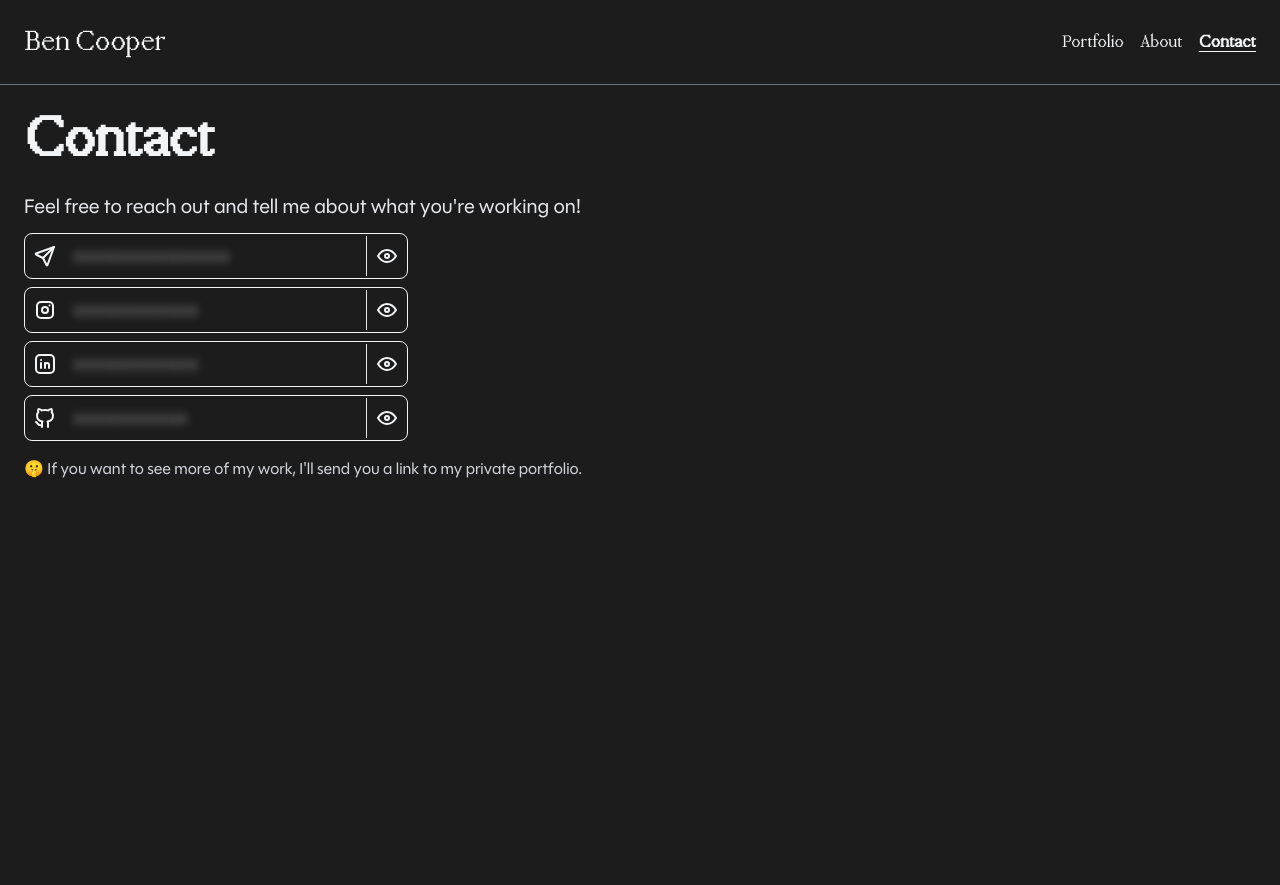
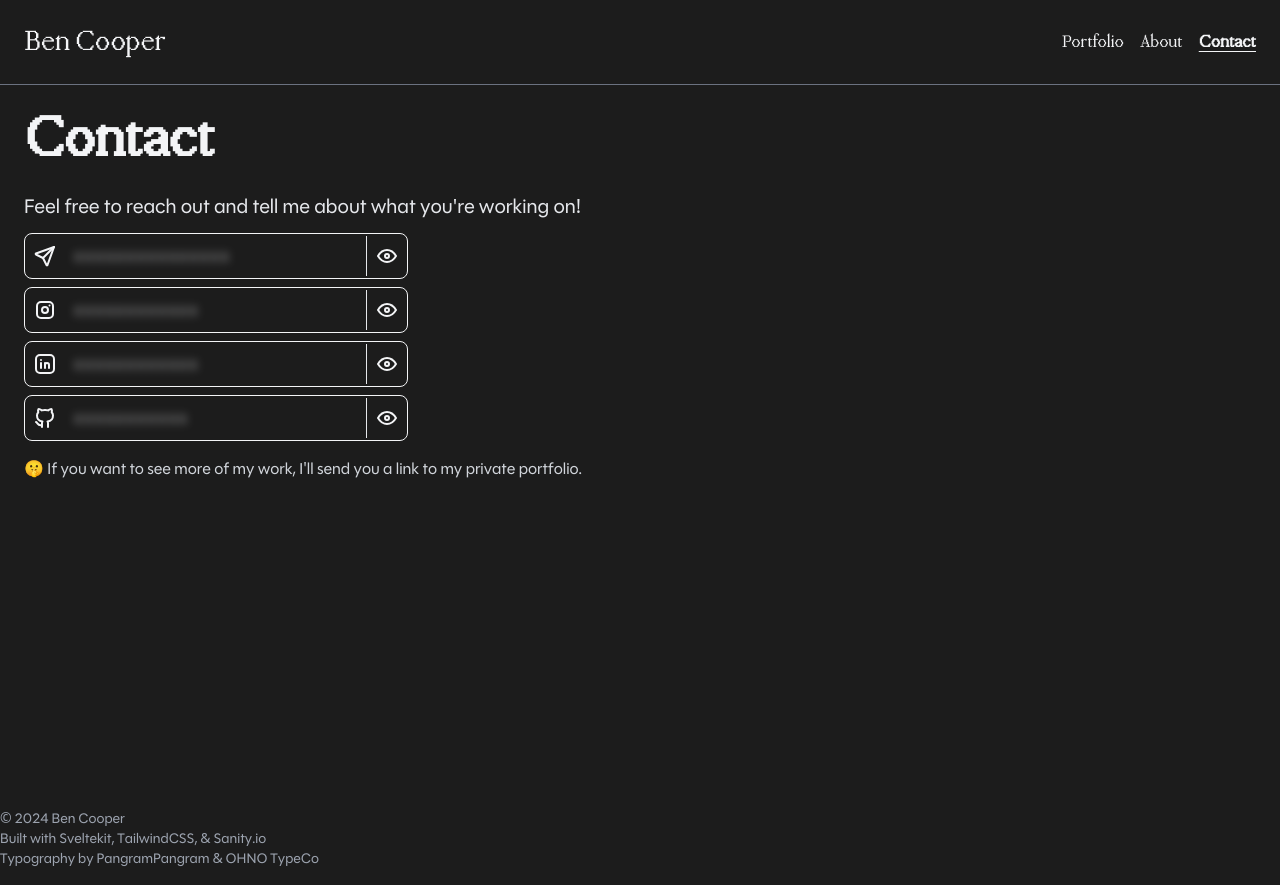
Before and after one commit to ben-coo-per/personal-website, a SvelteKit app: page /contact in a window 1280 px wide. Built offline with nearby package versions, Linux system fonts and the light colour scheme.

Commit message:
added footer and fixed page transitions

```diff
--- a/src/components/Card.svelte
+++ b/src/components/Card.svelte
@@ -10,16 +10,20 @@
 
 	let hovering: boolean = false;
 	export let scrollTransition: boolean = false;
+
+	const gotoProject = () => {
+		window.location.href = `/project/${project.slug.current}`;
+	};
 </script>
 
 <!-- I still want the card images to be preloaded so I'm going to handle that here -->
 <img class="hidden" src={projectBGImage} alt="" />
-<a
-	class="group block w-full border-b relative border-gray-500 px-6 py-12 bg-repeat hover:text-yellow-200bg-custom-black bg-opacity-0 transition-all"
+<button
+	class="group block w-full border-b relative text-left border-gray-500 px-6 py-12 bg-repeat hover:text-yellow-200bg-custom-black bg-opacity-0 transition-all"
 	class:py-40={scrollTransition}
 	class:border-t={scrollTransition}
 	class:py-16={hovering && !scrollTransition}
-	href={`/project/${project.slug.current}`}
+	on:click={gotoProject}
 	on:mouseenter={() => (hovering = true)}
 	on:mouseleave={() => (hovering = false)}
 >
@@ -46,4 +50,4 @@
 			/>
 		{/if}
 	{/if}
-</a>
+</button>
--- /dev/null
+++ b/src/components/Footer.svelte
@@ -0,0 +1,20 @@
+<footer class="py-4">
+	<div class="text-sm text-gray-400">
+		<p>&copy; 2024 Ben Cooper</p>
+		<p>Built with Sveltekit, TailwindCSS, & Sanity.io</p>
+		<p>
+			Typography by <a href="https://pangrampangram.com/products/bitmap-mondwest" target="_blank">
+				PangramPangram
+			</a>
+			& <a href="https://ohnotype.co/fonts/polymath" target="_blank">OHNO TypeCo</a>
+		</p>
+	</div>
+</footer>
+
+<style lang="scss">
+	a {
+		&:hover {
+			@apply text-yellow-200;
+		}
+	}
+</style>
--- a/src/routes/+layout.svelte
+++ b/src/routes/+layout.svelte
@@ -1,6 +1,7 @@
 <script>
 	import '../app.css';
 	import Header from '../components/Header.svelte';
+	import Footer from '../components/Footer.svelte';
 	import { dev } from '$app/environment';
 	import { inject } from '@vercel/analytics';
 
@@ -13,12 +14,12 @@
 	$: backHeader = $page.url.pathname.includes('/project/');
 </script>
 
-<div class="bg-custom-black">
-	<div class="container mx-auto">
+<div class="bg-custom-black h-screen">
+	<div class="container mx-auto h-full">
 		<Header {backHeader} />
-		<main class="h-full overflow-auto">
+		<main class="overflow-auto flex flex-col h-full">
 			<slot />
-			<footer class="footer" />
+			<Footer />
 		</main>
 	</div>
 </div>
--- a/src/routes/about/+page.svelte
+++ b/src/routes/about/+page.svelte
@@ -35,7 +35,7 @@
 	});
 </script>
 
-<section class="text-gray-100 p-6 bg-custom-black" in:fade|global={{ duration: 350 }}>
+<section class="text-gray-100 p-6 bg-custom-black h-full" in:fade={{ duration: 350 }}>
 	<div class="container mx-auto relative pb-48">
 		<h1 class="text-6xl font-display font-bold">About</h1>
 		<div class="mt-6 flex flex-col gap-3">
--- a/src/routes/contact/+page.svelte
+++ b/src/routes/contact/+page.svelte
@@ -4,8 +4,6 @@
 		IconBrandGithub,
 		IconBrandInstagram,
 		IconBrandLinkedin,
-		IconExternalLink,
-		IconEye,
 		IconSend
 	} from '@tabler/icons-svelte';
 	import ContactReveal from '../../components/ContactReveal.svelte';
@@ -23,10 +21,10 @@
 	}
 </script>
 
-<section class="text-gray-100 p-6 bg-custom-black h-screen" in:fade|global={{ duration: 350 }}>
+<section class="text-gray-100 p-6 bg-custom-black h-full" in:fade={{ duration: 350 }}>
 	<div class="container mx-auto relative">
 		<h1 class="text-6xl font-display font-bold">Contact</h1>
-		<div class=" mt-6 flex flex-col gap-3">
+		<div class="mt-6 flex flex-col gap-3">
 			<p class="text-xl text-gray-200">
 				Feel free to reach out and tell me about what you're working on!
 			</p>
```
